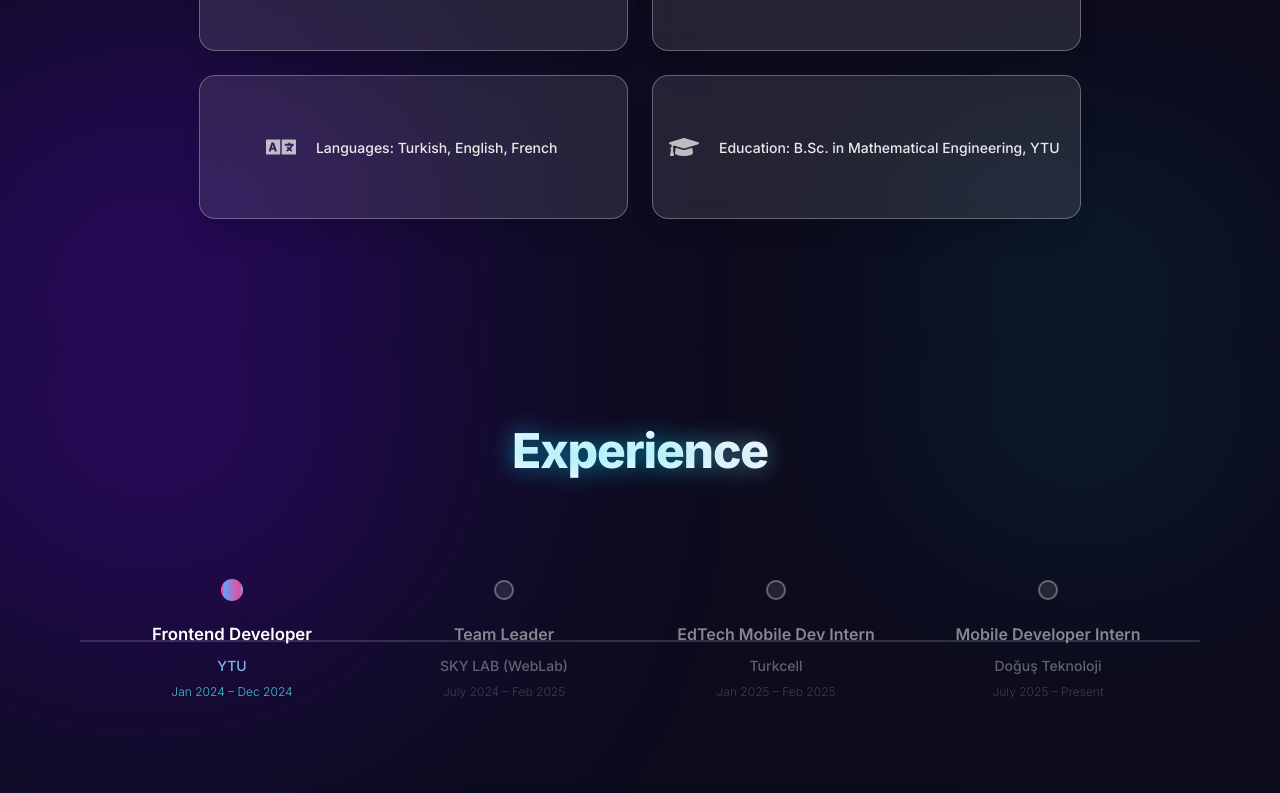
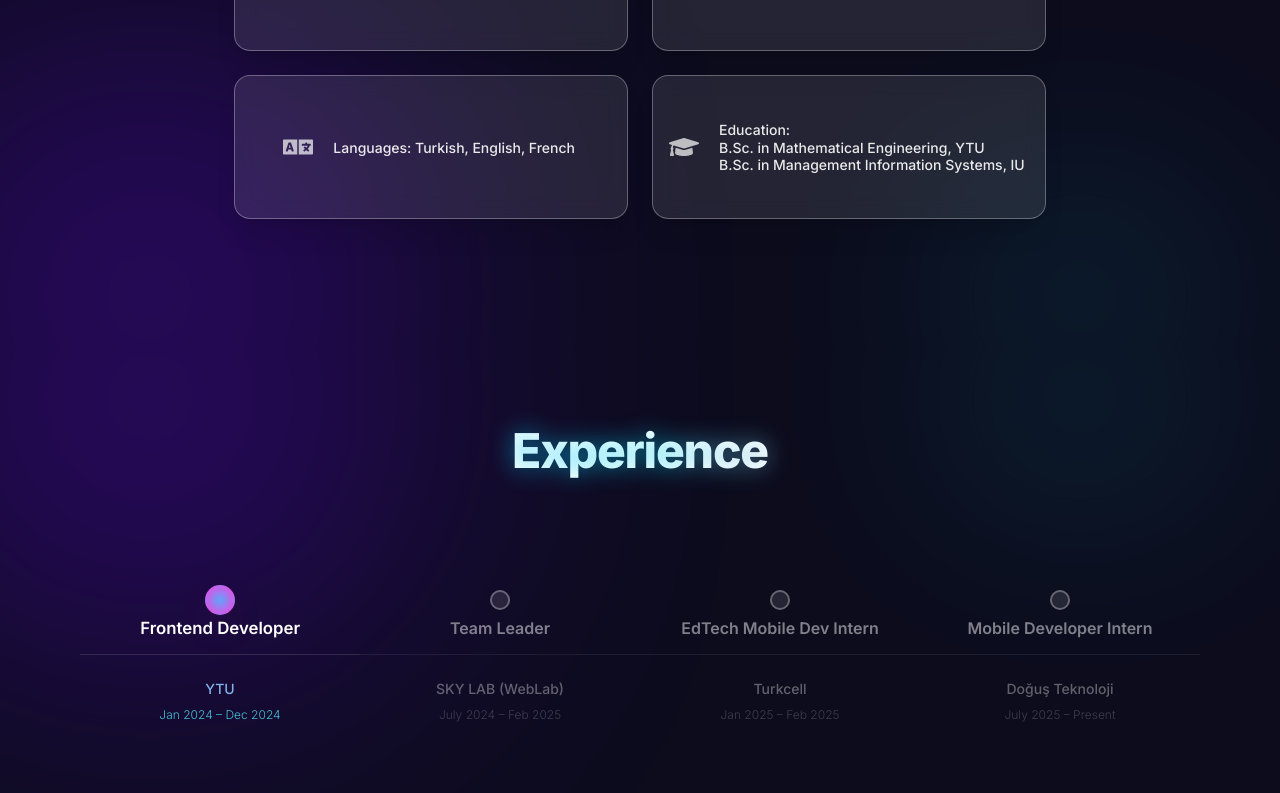
Before and after one commit to rakun256/rakun-portfolio, a Next.js app: page / in a window 1280 px wide. Shown: the part 1420-2213 px from the top of the page. Built offline with nearby package versions, Linux system fonts and the light colour scheme.

Commit message:
Enhance button and timeline components with improved accessibility; update styles for better interaction and responsiveness. Refactor experience data for clarity and accuracy. Update footer and navbar for consistent design and user experience.

```diff
--- a/components/common/Button.tsx
+++ b/components/common/Button.tsx
@@ -7,7 +7,7 @@ type Props = {
 
 export default function Button({ label, onClick, className = "", href }: Props) {
   const baseStyle =
-    "px-6 py-3 rounded-xl text-white font-medium border border-white/30 backdrop-blur-md bg-white/5 hover:bg-white/20 hover:border-white/40 transition";
+    "px-6 py-3 rounded-xl text-white font-medium border border-white/30 backdrop-blur-md bg-white/5 hover:bg-white/20 hover:border-white/40 transition cursor-pointer";
 
   if (href) {
     return (
--- a/components/experience/ExperienceCard.tsx
+++ b/components/experience/ExperienceCard.tsx
@@ -21,7 +21,7 @@ const ExperienceCard: React.FC<ExperienceCardProps> = ({
         isActive ? "ring-1 ring-cyan-400/50" : "opacity-80"
       }`}
     >
-      <div className="absolute inset-0 bg-gradient-to-br from-blue-400/10 via-cyan-400/5 to-pink-500/10 rounded-2xl opacity-0 group-hover:opacity-100 transition-opacity duration-500" />
+      <div className="absolute inset-0 bg-gradient-to-br from-blue-400/10 via-cyan-400/5 to-pink-500/10 rounded-2xl opacity-0 group-hover:opacity-100 transition-opacity duration-500 " />
       <div className="relative z-10 space-y-4">
         <div>
           <h3 className="text-xl md:text-2xl font-bold text-white mb-2">
@@ -39,7 +39,7 @@ const ExperienceCard: React.FC<ExperienceCardProps> = ({
         <div className="space-y-3">
           {description.map((item, idx) => (
             <div key={idx} className="flex items-start gap-3">
-              <div className="w-2 h-2 rounded-full bg-gradient-to-r from-cyan-400 to-blue-500 mt-2" />
+              <div className="w-2 h-2 rounded-full bg-gradient-to-r from-cyan-400 to-blue-500 mt-2 " />
               <p className="text-white/90 text-sm md:text-base leading-relaxed">
                 {item}
               </p>
@@ -47,7 +47,7 @@ const ExperienceCard: React.FC<ExperienceCardProps> = ({
           ))}
         </div>
       </div>
-      <div className="absolute inset-0 bg-gradient-to-r from-transparent via-white/5 to-transparent opacity-0 group-hover:opacity-100 transition-opacity duration-500 rounded-2xl" />
+      <div className="absolute inset-0 bg-gradient-to-r from-transparent via-white/5 to-transparent opacity-0 group-hover:opacity-100 transition-opacity duration-500 rounded-2xl " />
     </div>
   );
 };
--- a/components/experience/HorizontalTimeline.tsx
+++ b/components/experience/HorizontalTimeline.tsx
@@ -1,154 +1,122 @@
 "use client";
 
-import { useEffect, useRef, useState } from "react";
+import { useEffect, useRef } from "react";
 import { timeline } from "@/data/timeline";
 import clsx from "clsx";
+import "@/styles/animations.css";
 
 interface HorizontalTimelineProps {
   activeIndex: number;
   onTimelineClick?: (index: number) => void;
 }
 
-export default function HorizontalTimeline({ activeIndex, onTimelineClick }: HorizontalTimelineProps) {
-  const [progressWidth, setProgressWidth] = useState("0%");
+export default function HorizontalTimeline({
+  activeIndex,
+  onTimelineClick,
+}: HorizontalTimelineProps) {
   const containerRef = useRef<HTMLDivElement>(null);
 
+  // progress & grid değişkenleri sadece mount sonrası 1 kez ayarlanır,
+  // progress-width aktifIndex değiştikçe güncellenir.
   useEffect(() => {
-    // Ensure we handle edge cases properly
-    if (timeline.length <= 1) {
-      setProgressWidth("100%");
-      return;
-    }
+    if (!containerRef.current) return;
+    containerRef.current.style.setProperty(
+      "--timeline-columns",
+      `repeat(${timeline.length}, minmax(0, 1fr))`
+    );
+  }, []); // sadece bir kez
 
-    const pct = Math.max(0, Math.min(100, (activeIndex / (timeline.length - 1)) * 100));
-    setProgressWidth(`${pct}%`);
-
-    // Set CSS custom properties on the container
-    if (containerRef.current) {
-      containerRef.current.style.setProperty('--timeline-columns', `repeat(${timeline.length}, minmax(0, 1fr))`);
-      containerRef.current.style.setProperty('--progress-width', `${pct}%`);
-    }
-  }, [activeIndex]);
+  useEffect(() => {
+    if (!containerRef.current) return;
+    const pct =
+      timeline.length > 1
+        ? (activeIndex / (timeline.length - 1)) * 100
+        : 100;
+    containerRef.current.style.setProperty("--progress-width", `${pct}%`);
+  }, [activeIndex]); // sadece aktifIndex değişince güncellenir
 
   const handleDotClick = (index: number) => {
-    if (onTimelineClick) {
-      onTimelineClick(index);
-    }
+    if (onTimelineClick) onTimelineClick(index);
   };
 
   return (
     <div
       ref={containerRef}
-      className="timeline-container relative w-full max-w-6xl mx-auto mb-12 px-4"
+      className="timeline-container w-full max-w-6xl mx-auto px-4 mb-12 relative"
     >
-      {/* Timeline base line */}
-      <div className="absolute top-1/2 left-4 right-4 h-0.5 bg-white/15 rounded-full"></div>
-
-      {/* Progress line with improved animation */}
-      <div className="timeline-progress absolute top-1/2 left-4 h-0.5 bg-gradient-to-r from-blue-400 via-cyan-400 to-pink-500 transition-all duration-1000 ease-out rounded-full" />
-
-      {/* Interactive dots */}
-      <div className="timeline-grid relative z-10 w-full px-4">
-        {timeline.map((_, i) => (
-          <div key={i} className="flex justify-center">
-            <button
-              onClick={() => handleDotClick(i)}
-              className={clsx(
-                "timeline-dot",
-                i <= activeIndex ? "timeline-dot-active" : "timeline-dot-inactive"
-              )}
-              aria-label={`Go to ${timeline[i].title} at ${timeline[i].organization}`}
-              disabled={!onTimelineClick}
-            />
-          </div>
-        ))}
-      </div>
-
-      {/* Enhanced titles section */}
-      <div className="timeline-grid mt-6 w-full text-center px-4">
+      {/* Timeline içerikleri */}
+      <div
+        className="timeline-grid relative z-10 pt-8"
+        style={{
+          alignItems: "center",
+        }}
+      >
         {timeline.map((item, i) => (
           <div
             key={i}
+            className="flex flex-col items-center text-center space-y-2"
+          >
+            {/* Dot */}
+            <button
+              onClick={() => handleDotClick(i)}
+              disabled={!onTimelineClick}
               className={clsx(
-              "transition-all duration-500 px-1",
+                "timeline-dot",
+                i <= activeIndex
+                  ? "timeline-dot-active"
+                  : "timeline-dot-inactive"
+              )}
+              aria-label={`Go to ${item.title} at ${item.organization}`}
+            />
+
+            {/* Job Title */}
+            <p
+              className={clsx(
+                "font-semibold leading-tight transition-all duration-500",
                 i === activeIndex
-                ? "opacity-100 scale-105"
-                : "opacity-50 hover:opacity-75"
+                  ? "opacity-100 scale-105 text-white"
+                  : "opacity-60 hover:opacity-80 text-white/80",
+                timeline.length <= 3
+                  ? "text-base md:text-lg"
+                  : "text-sm md:text-base"
               )}
             >
-            <p className={clsx(
-              "font-semibold leading-tight break-words",
-              timeline.length <= 3 ? "text-base md:text-lg" : "text-sm md:text-base"
-            )}>
               {item.title}
             </p>
-          </div>
-        ))}
-      </div>
 
-      {/* Enhanced organization section */}
-      <div className="timeline-grid mt-3 w-full text-center px-4">
-        {timeline.map((item, i) => (
-          <div
-            key={i}
+            {/* Company */}
+            <p
               className={clsx(
-              "transition-all duration-500 px-1",
+                "font-medium transition-all duration-500 pt-6 border-t border-white/15 w-full",
+                "mt-2",
                 i === activeIndex
-                ? "opacity-90 text-blue-300"
-                : "opacity-50 text-white/70 hover:opacity-70"
+                  ? "text-blue-300 opacity-90"
+                  : "text-white/70 opacity-50 hover:opacity-70",
+                timeline.length <= 3
+                  ? "text-sm md:text-base"
+                  : "text-xs md:text-sm"
               )}
             >
-            <p className={clsx(
-              "font-medium break-words",
-              timeline.length <= 3 ? "text-sm md:text-base" : "text-xs md:text-sm"
-            )}>
               {item.organization}
             </p>
-          </div>
-        ))}
-      </div>
 
-      {/* Enhanced dates section */}
-      <div className="timeline-grid mt-2 w-full text-center px-4">
-        {timeline.map((item, i) => (
-          <div
-            key={i}
+            {/* Date */}
+            <p
               className={clsx(
-              "transition-all duration-500 px-1",
+                "font-light transition-all duration-500",
                 i === activeIndex
-                ? "opacity-80 text-cyan-300"
-                : "opacity-40 text-white/50 hover:opacity-60"
+                  ? "text-cyan-300 opacity-80"
+                  : "text-white/50 opacity-40 hover:opacity-60",
+                timeline.length <= 3
+                  ? "text-xs md:text-sm"
+                  : "text-[10px] md:text-xs"
               )}
             >
-            <p className={clsx(
-              "font-light break-words",
-              timeline.length <= 3 ? "text-xs md:text-sm" : "text-[10px] md:text-xs"
-            )}>
               {item.date}
             </p>
           </div>
         ))}
       </div>
-
-      {/* Mobile-friendly indicator */}
-      <div className="mt-4 flex justify-center md:hidden">
-        <div className="flex space-x-2">
-          {timeline.map((_, i) => (
-            <button
-              key={i}
-              onClick={() => handleDotClick(i)}
-              className={clsx(
-                "w-2 h-2 rounded-full transition-all duration-300",
-                i === activeIndex
-                  ? "bg-gradient-to-r from-blue-400 to-pink-500 scale-125"
-                  : "bg-white/30 hover:bg-white/50"
-              )}
-              aria-label={`Go to experience ${i + 1}`}
-              disabled={!onTimelineClick}
-            />
-          ))}
-        </div>
-      </div>
     </div>
   );
 }
--- a/components/layout/Footer.tsx
+++ b/components/layout/Footer.tsx
@@ -1,6 +1,6 @@
 export default function Footer() {
   return (
-    <footer className="w-full text-center text-sm text-white py-6 border-t border-white/10">
+    <footer className="mt-6 w-full text-center text-sm text-white py-6 border-t border-white/10">
       <p>&copy; {new Date().getFullYear()} Emre Uslu. All rights reserved.</p>
     </footer>
   )
--- a/components/layout/Navbar.tsx
+++ b/components/layout/Navbar.tsx
@@ -58,7 +58,7 @@ export default function Navbar() {
             <button
               onClick={() => handleClick(item.href)}
               className={cn(
-                'hover:text-[#c6fbfd] transition-colors duration-300',
+                'hover:text-[#c6fbfd] transition-colors duration-300 cursor-pointer',
                 activeSection === item.href.slice(1)
                   ? 'text-accent border-b-2 border-accent pb-1'
                   : ''
--- a/components/sections/About.tsx
+++ b/components/sections/About.tsx
@@ -79,9 +79,9 @@ export default function AboutSection() {
 
               <div className="flex justify-center items-center z-10 relative h-full gap-4">
                 <Icon className="text-white/70 text-3xl group-hover:text-[#bd7bbd] transition-colors duration-300" />
-                <span className="text-sm font-medium leading-tight line-clamp-2 px-1">
+                <p className="text-sm font-medium leading-tight whitespace-pre-line px-1 text-left ">
                   {item.label}
-                </span>
+                </p>
               </div>
             </motion.div>
           );
--- a/components/sections/Experience.tsx
+++ b/components/sections/Experience.tsx
@@ -18,7 +18,7 @@ export default function ExperienceSection() {
   return (
     <section
       id="experience"
-      className="relative h-screen w-full text-white flex flex-col items-center pt-20 overflow-y-visible"
+      className="relative min-h-screen w-full text-white flex flex-col items-center pt-20 overflow-y-visible"
     >
       <div className="absolute inset-0 -z-10 overflow-hidden">
         <div className="absolute top-[-200px] left-[-100px] w-[500px] h-[500px] bg-[#6f00ff] rounded-full opacity-40 blur-[150px]" />
@@ -57,7 +57,7 @@ export default function ExperienceSection() {
             onClick={prev}
             disabled={activeIndex === 0}
             aria-label="Previous experience"
-            className="absolute left-[-8rem] top-1/2 -translate-y-1/2 p-3 bg-white/10 hover:bg-white/20 disabled:opacity-50 rounded-full transition z-10"
+            className="absolute left-[-8rem] top-1/2 -translate-y-1/2 p-3 bg-white/10 hover:bg-white/20 disabled:opacity-50 rounded-full transition z-10 cursor-pointer"
           >
             <FiChevronLeft size={24} />
           </button>
@@ -87,7 +87,7 @@ export default function ExperienceSection() {
             onClick={next}
             disabled={activeIndex === timeline.length - 1}
             aria-label="Next experience"
-            className="absolute right-[-8rem] top-1/2 -translate-y-1/2 p-3 bg-white/10 hover:bg-white/20 disabled:opacity-50 rounded-full transition z-10"
+            className="absolute right-[-8rem] top-1/2 -translate-y-1/2 p-3 bg-white/10 hover:bg-white/20 disabled:opacity-50 rounded-full transition z-10 cursor-pointer"
           >
             <FiChevronRight size={24} />
           </button>
--- a/data/about.ts
+++ b/data/about.ts
@@ -1,4 +1,9 @@
-import { FaEnvelope, FaMapMarkerAlt, FaLanguage, FaGraduationCap } from "react-icons/fa";
+  import {
+    FaEnvelope,
+    FaMapMarkerAlt,
+    FaLanguage,
+    FaGraduationCap,
+  } from "react-icons/fa";
 
   const about = {
     name: "Emre Uslu",
@@ -24,7 +29,10 @@ const about = {
         icon: FaLanguage,
       },
       {
-      label: "Education: B.Sc. in Mathematical Engineering, YTU",
+        label: `Education:
+        B.Sc. in Mathematical Engineering, YTU
+        B.Sc. in Management Information Systems, IU
+        `,
         icon: FaGraduationCap,
       },
     ],
--- a/data/timeline.ts
+++ b/data/timeline.ts
@@ -34,9 +34,9 @@ export const timeline = [
     organization: "Doğuş Teknoloji",
     date: "July 2025 – Present",
     description: [
-      "Contribute to the development of TÜVTÜRK’s vehicle inspection appointment application, enhancing user experience and optimizing system performance.",
-      "Rotate through .NET web backend development using a microservices architecture, gaining hands-on experience with scalable enterprise solutions.",
-      "Strengthen full-stack skills by tackling both frontend and backend tasks, and actively participate in the design and delivery of user-centered digital services in the automotive and service technology sectors.",
+      "Contribute to the development of Hybee, an office planning application, focusing on enhancing user experience, optimizing performance, and delivering seamless workplace management features.",
+      "Rotate through .NET web backend development using a microservices architecture, gaining hands-on experience with scalable and maintainable enterprise solutions.",
+      "Strengthen full-stack development skills by working on both frontend and backend tasks, actively participating in the design and delivery of user-centered digital services in workplace management and service technology domains.",
     ],
   },
 ];
--- a/styles/animations.css
+++ b/styles/animations.css
@@ -44,9 +44,9 @@
 }
 
 .timeline-dot-active {
-  background: linear-gradient(to right, rgb(96, 165, 250), rgb(236, 72, 153));
+  background: radial-gradient(circle, rgb(96, 165, 250), rgb(236, 72, 228));
   border-color: transparent;
-  transform: scale(1.1);
+  transform: scale(1.5);
   box-shadow: 0 10px 25px -5px rgba(236, 72, 153, 0.3);
 }
 
```
Lines whose indentation alone changed are shown as unchanged.
